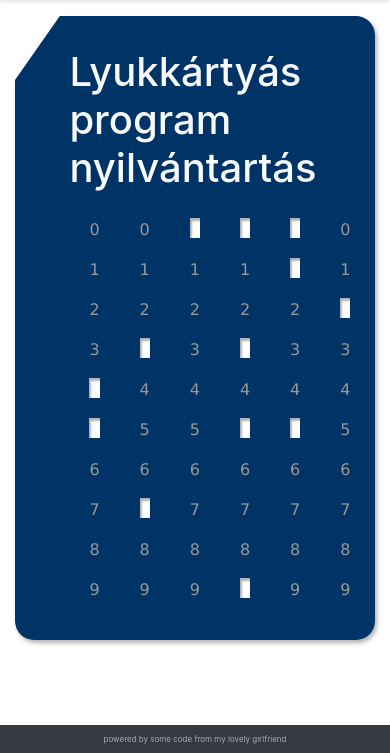
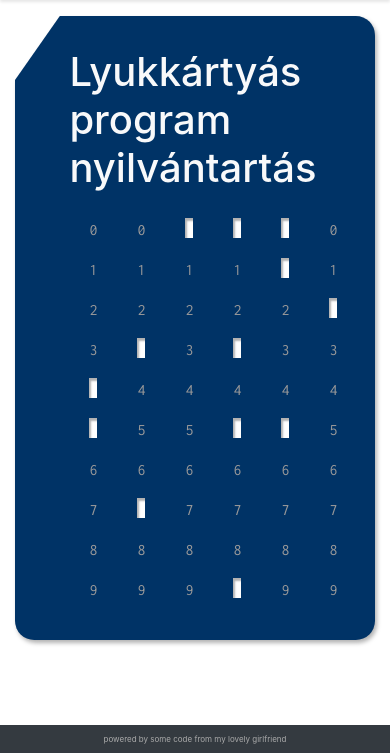
Before and after one commit to ABS96/info2-hf, a PHP site: page / in a window 390 px wide. Shown: the part 91-844 px from the top of the page. Run offline with PHP 8.4, Linux system fonts and the light colour scheme.

Commit message:
improve landing page appearance on mobile

```diff
--- a/common_head.html
+++ b/common_head.html
@@ -6,5 +6,6 @@
   <meta http-equiv="X-UA-Compatible" content="ie=edge">
   <link rel="stylesheet" href="https://stackpath.bootstrapcdn.com/bootstrap/4.3.1/css/bootstrap.min.css" integrity="sha384-ggOyR0iXCbMQv3Xipma34MD+dH/1fQ784/j6cY/iJTQUOhcWr7x9JvoRxT2MZw1T" crossorigin="anonymous">
   <link rel="stylesheet" href="https://maxcdn.bootstrapcdn.com/font-awesome/4.7.0/css/font-awesome.min.css" crossorigin="anonymous">
+  <link href="https://fonts.googleapis.com/css?family=Inconsolata" rel="stylesheet">
   <link rel="stylesheet" href="punchcard.css">
   <link rel="shortcut icon" href="favicon.ico" type="image/x-icon">
--- a/punchcard.css
+++ b/punchcard.css
@@ -76,7 +76,8 @@ td:last-child {
   display: flex;
   flex-wrap: nowrap;
   overflow: hidden;
-  font-family: 'Geneva', 'Tahoma';
+  font-family: 'Inconsolata', monospace;
+  background: var(--card-background);
   /* margin-left: -0.4em; */
 }
 
@@ -92,9 +93,7 @@ td:last-child {
 .hole {
   display: inline-block;
   width: 1ch;
-  border-width: 10px 20px;
-  border-color: var(--card-background);
-  border-style: solid;
+  margin: 10px 20px;
   height: 20px;
   background: #fff;
   color: transparent;
```
